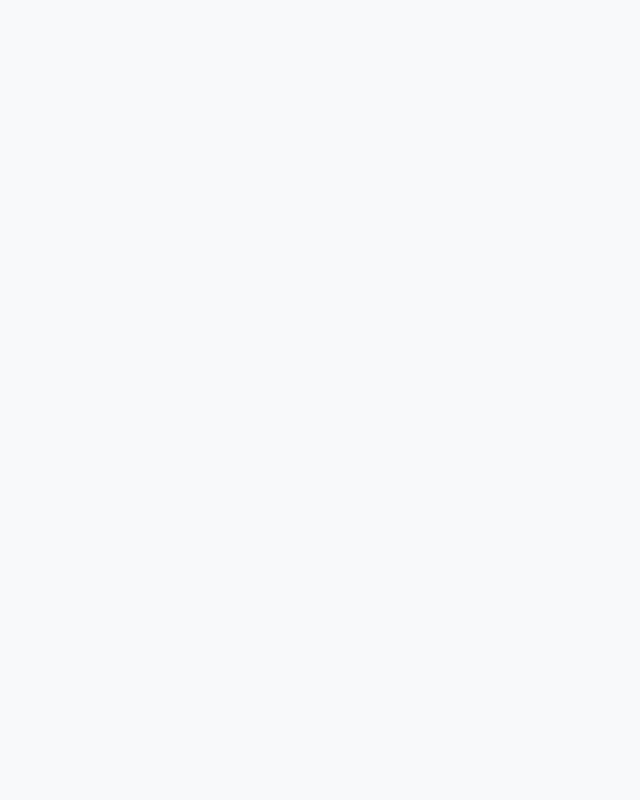
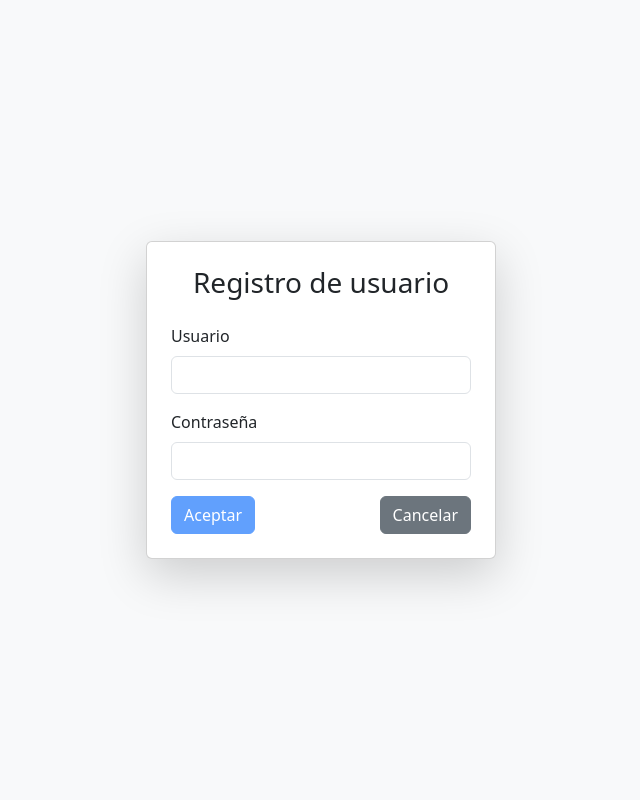
Before and after one commit to MiguelPalomo51/DBProject, an Angular app in the folder frontdb/: page / in a window 1280 px wide. Both pictures are taken after a click on the link "Crear usuario". Shown: the top 800 px of the page, without its empty margins (319-959 px from the left). Built offline with nearby package versions, Linux system fonts and the light colour scheme.

Commit message:
ya funciona la card para registrar usuario!

```diff
--- a/frontdb/src/app/component/login/login.component.html
+++ b/frontdb/src/app/component/login/login.component.html
@@ -23,29 +23,28 @@
                required>
       </div>
 
-      <button type="submit" class="btn btn-primary de-grid" >Ingresar</button>
+      <button type="submit" class="btn btn-primary de-grid">Ingresar</button>
       <div class="text-right mt-3">
         <a (click)="llamarForm()" class="btn btn-secondary">Crear usuario</a>
       </div>
     </form>
   </div>
-</div>
 
-<div class="container mt-1" *ngIf="mostrarRegistro">
-  <form>
+  <div class="card p-4 shadow-lg" style="width: 350px;" *ngIf="mostrarRegistro">
+    <h3 class="text-center mb-4">Registro de usuario</h3>
+    <form (ngSubmit)="registrarUsuario()" #registroForm="ngForm">
       <div class="mb-3">
-      <label for="exampleInputEmail1" class="form-label">Email address</label>
-      <input type="email" class="form-control" id="exampleInputEmail1" aria-describedby="emailHelp">
-      <div id="emailHelp" class="form-text">We'll never share your email with anyone else.</div>
+        <label for="usuarioRegistro" class="form-label">Usuario</label>
+        <input type="text" class="form-control" id="usuarioRegistro" name="usuarioRegistro" [(ngModel)]="usuarioRegistro" required>
       </div>
       <div class="mb-3">
-      <label for="exampleInputPassword1" class="form-label">Password</label>
-      <input type="password" class="form-control" id="exampleInputPassword1">
+        <label for="passwordRegistro" class="form-label">Contraseña</label>
+        <input type="password" class="form-control" id="passwordRegistro" name="passwordRegistro" [(ngModel)]="passwordRegistro" required>
       </div>
-    <div class="mb-3 form-check">
-      <input type="checkbox" class="form-check-input" id="exampleCheck1">
-      <label class="form-check-label" for="exampleCheck1">Check me out</label>
+      <div class="d-flex justify-content-between">
+        <button type="submit" class="btn btn-primary" [disabled]="!registroForm.form.valid">Aceptar</button>
+        <button type="button" class="btn btn-secondary" (click)="cancelarRegistro()">Cancelar</button>
       </div>
-    <button type="submit" class="btn btn-primary">Submit</button>
     </form>
   </div>
+</div>
--- a/frontdb/src/app/component/login/login.component.ts
+++ b/frontdb/src/app/component/login/login.component.ts
@@ -12,6 +12,8 @@ export class LoginComponent {
   usuario: string = '';
   password: string = '';
   mostrarRegistro = false;
+  usuarioRegistro = '';
+  passwordRegistro = '';
 
   constructor(private http: HttpClient, private router: Router) {}
 
@@ -44,4 +46,16 @@ export class LoginComponent {
     this.mostrarRegistro = true;
     console.log('si entro aca');
   }
+
+  registrarUsuario() {
+    // Aquí va la lógica para registrar el usuario
+    console.log('Usuario:', this.usuarioRegistro);
+    console.log('Contraseña:', this.passwordRegistro);
+    // Puedes agregar aquí la llamada a tu servicio de registro
+    this.mostrarRegistro = false; // Oculta el formulario después de registrar
+  }
+
+  cancelarRegistro() {
+    this.mostrarRegistro = false;
+  }
 }
```
Lines whose indentation alone changed are shown as unchanged.
